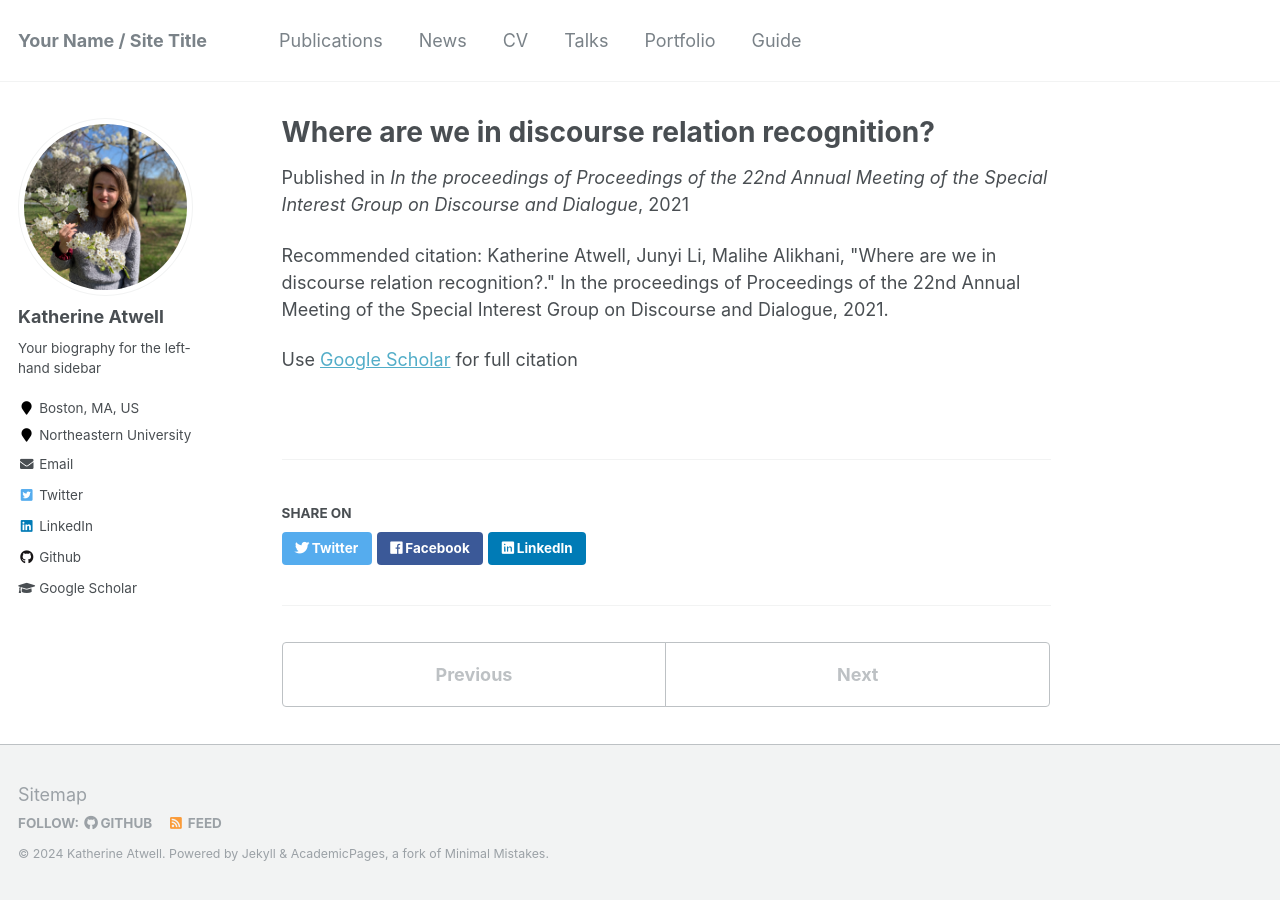
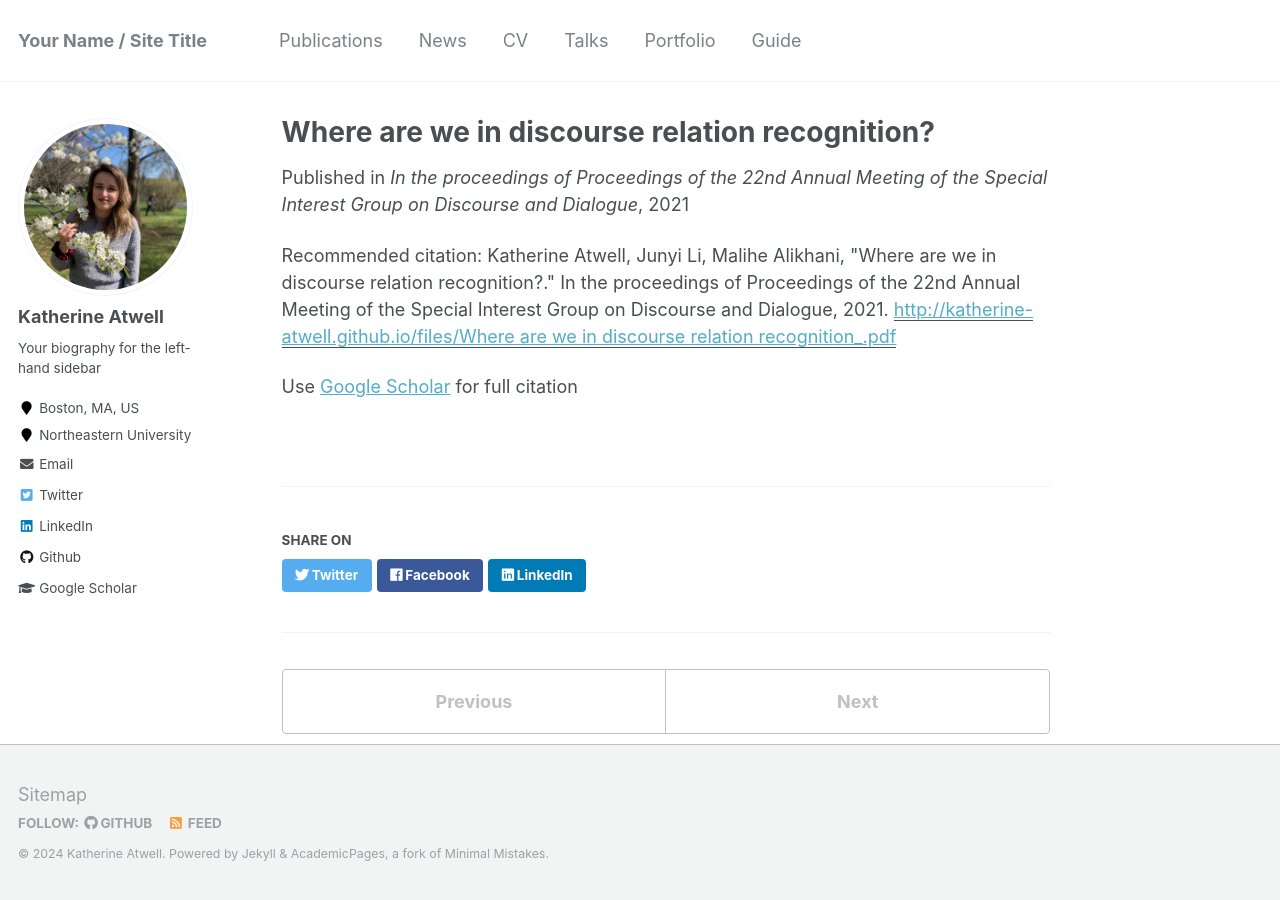
Before and after one commit to katherine-atwell/katherine-atwell.github.io, a Jekyll site: the page built from _publications/2021-01-01-Where-are-we-in-discourse-relation-recognition.md, in a window 1280 px wide. Built offline with Jekyll 4.4.1, drawn with Linux system fonts in a browser that asks for light colours.

Commit message:
add PDFs for publications

```diff
--- a/_publications/2021-01-01-Where-are-we-in-discourse-relation-recognition.md
+++ b/_publications/2021-01-01-Where-are-we-in-discourse-relation-recognition.md
@@ -5,5 +5,6 @@ permalink: /publication/2021-01-01-Where-are-we-in-discourse-relation-recognitio
 date: 2021-01-01
 venue: 'In the proceedings of Proceedings of the 22nd Annual Meeting of the Special Interest Group on Discourse and Dialogue'
 citation: ' Katherine Atwell,  Junyi Li,  Malihe Alikhani, &quot;Where are we in discourse relation recognition?.&quot; In the proceedings of Proceedings of the 22nd Annual Meeting of the Special Interest Group on Discourse and Dialogue, 2021.'
+paperurl: 'http://katherine-atwell.github.io/files/Where are we in discourse relation recognition_.pdf'
 ---
 Use [Google Scholar](https://scholar.google.com/scholar?q=Where+are+we+in+discourse+relation+recognition?){:target="_blank"} for full citation
```
Also changed, not shown: _publications/2022-01-01-Appdia-A-discourse-aware-transformer-based-style-transfer-model-for-offensive-social-media-conversations.md (+1 -0 lines), 16 other files.
